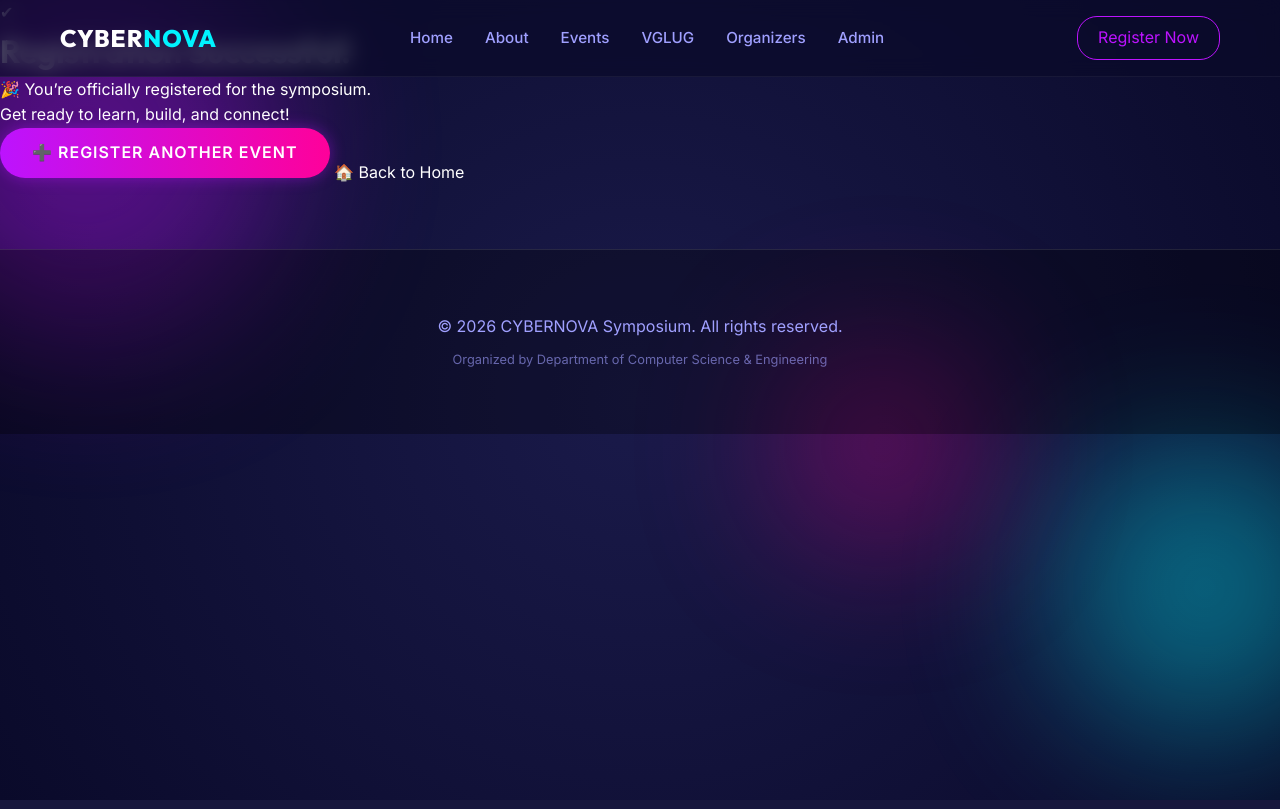
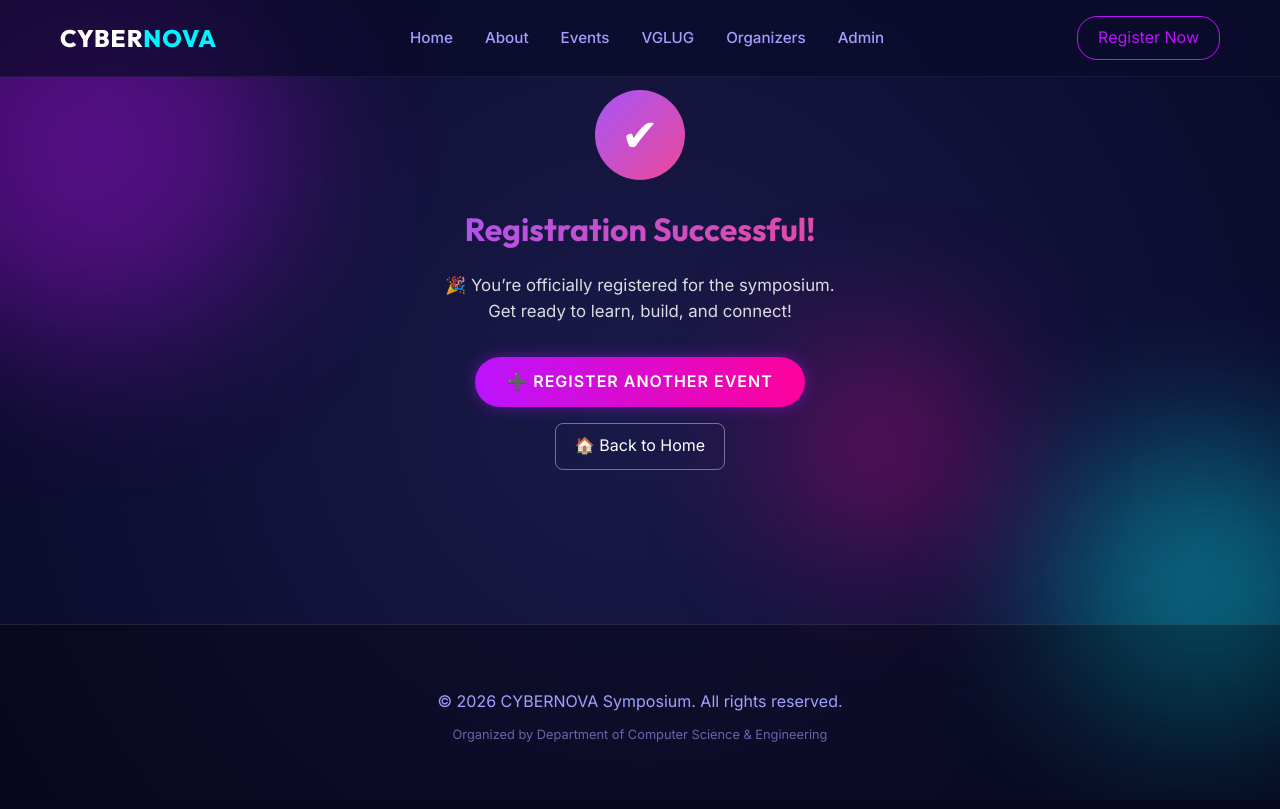
Before and after one commit to PriyadharshniG/cybernova-symposium-portal, a Flask app: page /success in a window 1280 px wide. Run offline with Flask 3, Linux system fonts and the light colour scheme.

Commit message:
Added-css

```diff
--- a/static/css/style.css
+++ b/static/css/style.css
@@ -725,3 +725,101 @@ select option {
     background: var(--text-secondary);
     border-radius: 3px;
 }
+
+/* Success Page Layout */
+.success-wrapper {
+    min-height: 70vh;
+    display: flex;
+    justify-content: center;
+    align-items: center;
+    padding: 2rem;
+}
+
+/* Glass Card */
+.success-card {
+    max-width: 520px;
+    width: 100%;
+    padding: 3rem 2.5rem;
+    text-align: center;
+    animation: fadeUp 0.8s ease;
+}
+
+/* Animated Check */
+.success-animation {
+    width: 90px;
+    height: 90px;
+    margin: 0 auto 1.5rem;
+    border-radius: 50%;
+    background: linear-gradient(135deg, #a855f7, #ec4899);
+    display: flex;
+    justify-content: center;
+    align-items: center;
+    animation: popIn 0.6s ease;
+}
+
+.checkmark {
+    font-size: 2.8rem;
+    color: white;
+}
+
+/* Gradient Heading */
+.gradient-text {
+    background: linear-gradient(135deg, #a855f7, #ec4899);
+    -webkit-background-clip: text;
+    -webkit-text-fill-color: transparent;
+    font-weight: 700;
+    margin-bottom: 1rem;
+}
+
+/* Text */
+.success-subtext {
+    font-size: 1.05rem;
+    opacity: 0.85;
+    margin-bottom: 2rem;
+}
+
+/* Buttons */
+.success-actions {
+    display: flex;
+    gap: 1rem;
+    justify-content: center;
+    flex-wrap: wrap;
+}
+
+.btn-outline {
+    border: 1px solid rgba(255, 255, 255, 0.4);
+    background: transparent;
+    color: white;
+    padding: 0.6rem 1.2rem;
+    border-radius: 8px;
+    transition: all 0.3s ease;
+}
+
+.btn-outline:hover {
+    background: rgba(255, 255, 255, 0.1);
+}
+
+/* Animations */
+@keyframes popIn {
+    from {
+        transform: scale(0.6);
+        opacity: 0;
+    }
+
+    to {
+        transform: scale(1);
+        opacity: 1;
+    }
+}
+
+@keyframes fadeUp {
+    from {
+        transform: translateY(25px);
+        opacity: 0;
+    }
+
+    to {
+        transform: translateY(0);
+        opacity: 1;
+    }
+}
```
